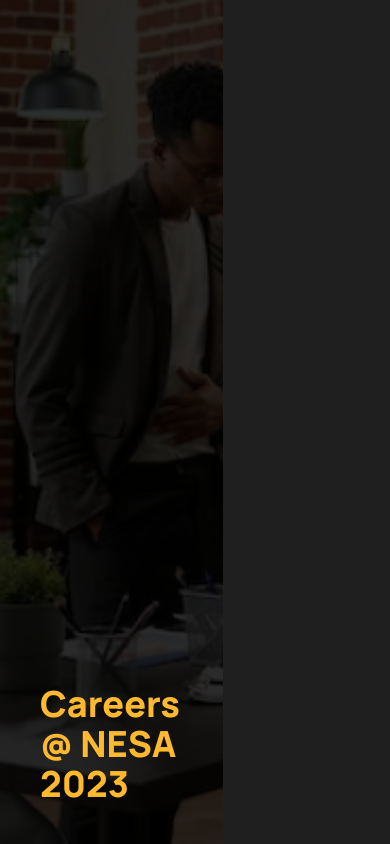
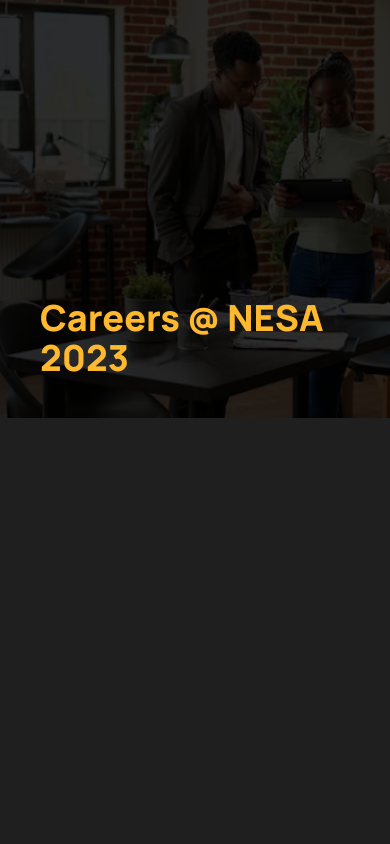
Before and after one commit to Santos-pkis/NESA-Test, a Next.js app: page /careers/1 in a window 390 px wide. Shown: the top 844 px of the page. Built offline with nearby package versions, Linux system fonts and the light colour scheme.

Commit message:
feat: finished mobile view

```diff
--- a/app/(main)/careers/[categoryId]/page.tsx
+++ b/app/(main)/careers/[categoryId]/page.tsx
@@ -23,7 +23,7 @@
           </div>
 
           <div className="mt-5">
-            <div className="grid grid-cols-3 gap-4">
+            <div className="grid lg:grid-cols-3 md:grid-cols-2 gap-4">
               {Array.from({ length: 9 }).map((_, id) => (
                 <div key={id} className="p-3 bg-[#fff5e0] space-y-2">
                   <div className="max-h-[12rem] overflow-hidden">
--- a/components/Common/Hero/career-category.tsx
+++ b/components/Common/Hero/career-category.tsx
@@ -24,8 +24,8 @@
           </div>
         </div>
       </div> */}
-      <div className="w-full md:min-h-[35rem] min-h-screen grid grid-cols-7">
-        <div className="col-span-4 relative">
+      <div className="w-full md:min-h-[35rem] min-h-screen grid xl:grid-cols-7 md:grid-cols-2">
+        <div className="xl:col-span-4 relative">
           <Image
             src={"/images/careers/header_.jpg"}
             alt="hero image"
@@ -39,7 +39,7 @@
           </div>
         </div>
 
-        <div className="col-span-3 bg-[#1f1f20] px-16 flex items-center text-white md:pt-10">
+        <div className="xl:col-span-3 bg-[#1f1f20] px-16 flex items-center text-white md:pt-10">
           <div className="space-y-2">
             <h2 className="text-3xl font-bold">{title}</h2>
             <p>{description}</p>
```
